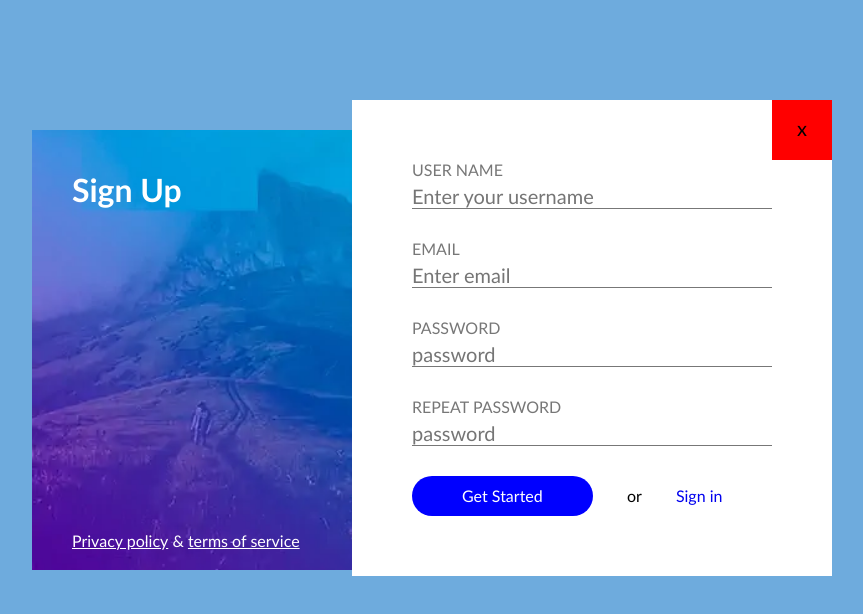
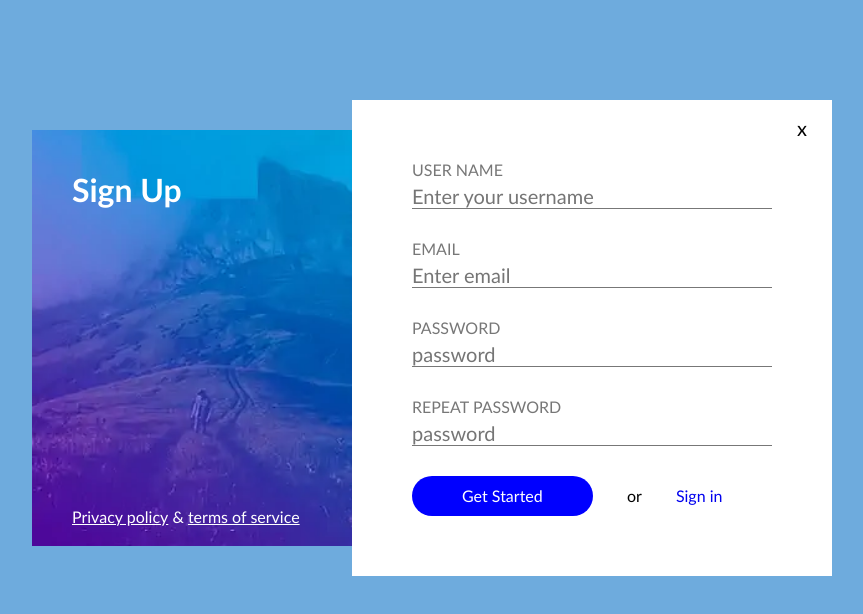
Before and after one commit to akinis81/Front-End-4SignIn, a plain HTML site: page index.html in a window 1280 px wide. Shown: the whole page, without its empty margins (208-1071 px from the left). Drawn offline with Linux system fonts and the light colour scheme.

Commit message:
position

```diff
--- a/main.css
+++ b/main.css
@@ -18,24 +18,25 @@ background-color: #6EABDD;
         width: 800px;
         margin-top: 100px;
         margin-left: calc( ( 100% - 800px ) / 2 );
-
+        position: relative;
     }
 
         .left-column{
             display: inline-block;
-            float: left;
+            float: right;
             width: 40%;
             background-color: #009BDD;
             padding: 40px;
             color: #FFFFFF;
             width: 40%px;
-            height: 440px;
-            margin-top: 30px;
+            /* height: 440px; */
             background-image: url(./kaire.webp);
             background-repeat: no-repeat;
             background-size: cover;
             background-position: center;
-            position: relative;
+            position: absolute;
+            top: 30px;
+            bottom: 30px;
             /* cover - pildo visa, contain pildo tmx koks paveikslelis */
 
         }
@@ -62,12 +63,13 @@ background-color: #6EABDD;
             background-color:#FFFFFF;
             padding: 60px;
             position: relative;
+            /* reikia [paklausti */
 
         }
             .close{
                 width: 60px;
                 height: 60px;
-                background-color: red;
+                /* background-color: red; */
                 text-align: center;
                 font-size: 20px;
                 line-height: 56px;
```
